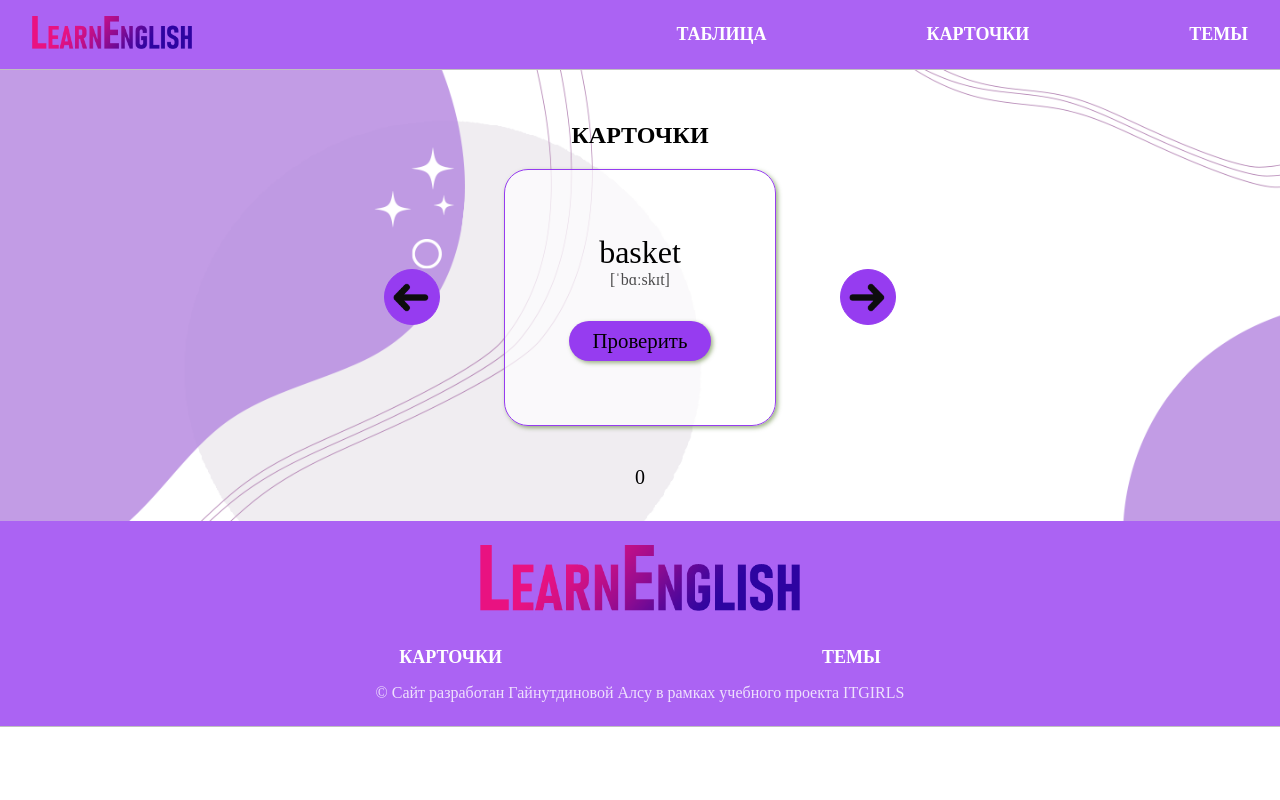
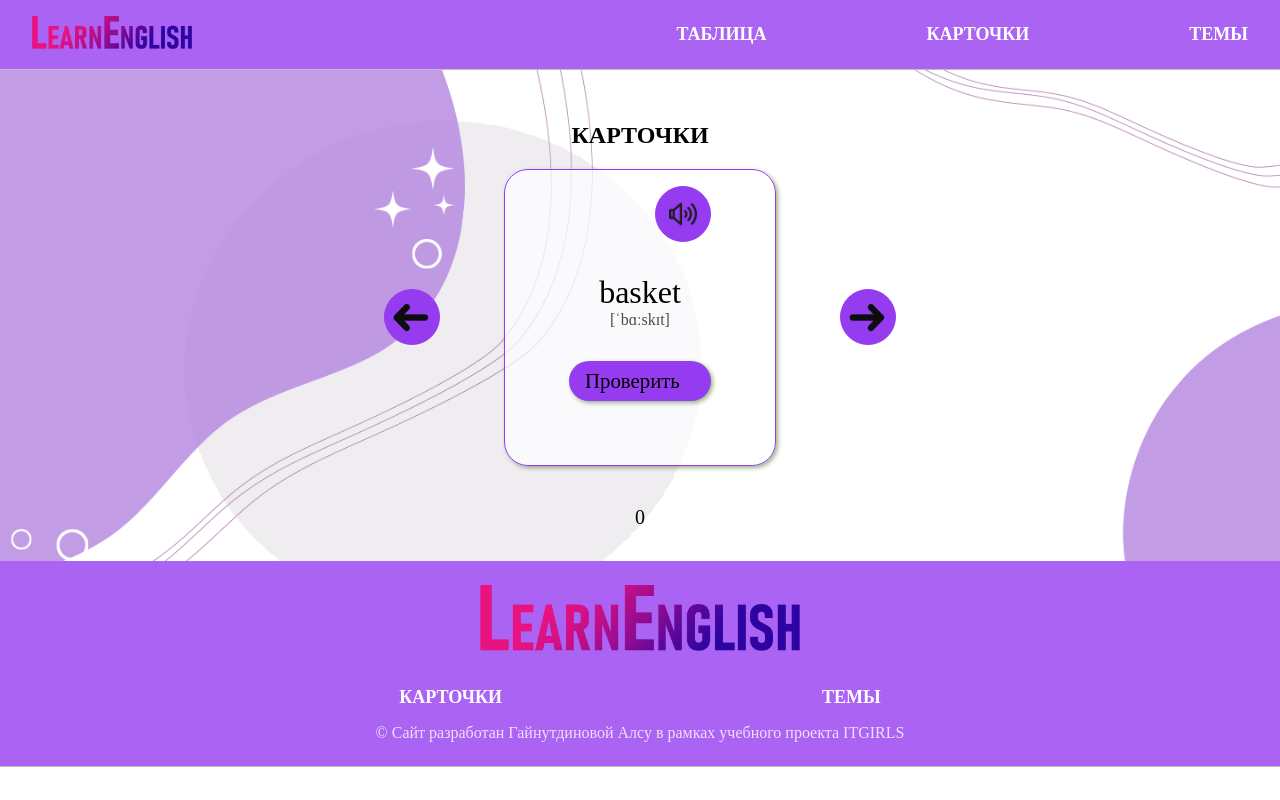
Before and after one commit to AlsuGai/learn-language, a React (Vite) app: page /learn-language/cards in a window 1280 px wide. Built offline with nearby package versions, Linux system fonts and the light colour scheme.

Commit message:
add speech text

```diff
--- a/src/Component/CreateWordCard/CreateWordCard.jsx
+++ b/src/Component/CreateWordCard/CreateWordCard.jsx
@@ -1,3 +1,4 @@
+import img_sound from "../../assets/images/sound.png";
 import { useState, useEffect } from 'react';
 import styles from './CreateWordCard.module.scss'
 
@@ -11,9 +12,21 @@
         editCounter();
     }
 
+    const speechText = () => {
+        const speechUtterance = new SpeechSynthesisUtterance();
+        speechUtterance.text = english;
+        speechSynthesis.speak(speechUtterance);
+    }
+
+
     return (
         <div className={styles.cardform} key={id}>
             <div>
+            <div className={styles.cardform__rigth} >
+            <button onClick={speechText}>
+         <img src={img_sound} alt="Воспроизвести" />
+        </button>
+        </div>
             <div className={styles.cardform__english}>{english}</div>
             <div className={styles.cardform__transcriprion}>{transcription}</div>
             </div>
--- a/src/Component/CreateWordCard/CreateWordCard.module.scss
+++ b/src/Component/CreateWordCard/CreateWordCard.module.scss
@@ -4,12 +4,18 @@
     justify-content: center;
     text-align: center;
     border: 1px solid rgb(150, 60, 240);
-    padding: 4rem;
+    padding: 0 4rem 4rem;
     background-color: rgba($color: white, $alpha: 0.7);
     border-radius: 1.5rem;
     box-shadow: 2px 2px 4px rgba(61, 105, 16, 0.5);
     width: 17rem;
     animation: rotateCard 1s linear;
+
+    &__rigth {
+        display: flex;
+        justify-content: right;
+        padding-top: 1rem;
+    }
 
     @keyframes rotateCard {
         0% {
@@ -24,6 +30,7 @@
         font-size: 2rem;
         font-weight: 500;
         animation: rotateCard 1s linear;
+        padding-top: 2rem;
     }
 
     &__transcriprion {
@@ -37,6 +44,13 @@
         font-size: 1.5rem;
         font-weight: 400;
     }
+
+    button {
+        display: flex;
+        align-items: center;
+        justify-content: center;
+        animation: rotateCard 1s linear;
+    }
 }
 
 .cardbutton {
@@ -49,6 +63,7 @@
     font-weight: 400;
     transition:0.5s;
     animation: rotateCard 1s linear;
+    padding-right: 2rem;
 }
 
 .cardbutton:hover {
--- a/src/Component/CreateWordTable/CreateWordTable.jsx
+++ b/src/Component/CreateWordTable/CreateWordTable.jsx
@@ -37,6 +37,13 @@
 });
 setEditing(false);
 };
+
+const speechText = (e) => {
+    e.preventDefault()
+    const speechUtterance = new SpeechSynthesisUtterance();
+    speechUtterance.text = english;
+    speechSynthesis.speak(speechUtterance);
+}
 
 return (
 <div className={styles.word} key={id}>
@@ -113,7 +120,7 @@
 </button>
 </>
 )}
-<button>
+<button onClick={speechText}>
 <img src={img_sound} alt="Воспроизнести" />
 </button>
 </div>
--- a/src/Component/CreateWordTable/CreateWordTable.module.scss
+++ b/src/Component/CreateWordTable/CreateWordTable.module.scss
@@ -26,7 +26,7 @@
     background-color: rgba($color: white, $alpha: 0.4);
     font-size: 1rem;
     height: 3.5rem;
-    width: 13rem;
+    width: 15rem;
 
     button {
         background-color: rgb(150, 60, 240);
--- a/src/Pages/Table/Table.jsx
+++ b/src/Pages/Table/Table.jsx
@@ -13,6 +13,8 @@
         e.preventDefault();
     setEditing(!editing);
     };
+
+
 
 
     useEffect(() => {
--- a/src/Pages/Table/Table.module.scss
+++ b/src/Pages/Table/Table.module.scss
@@ -50,7 +50,7 @@
     background-image: linear-gradient(to left, rgb(61, 6,158), rgb(224, 18,131));
     font-size: 1rem;
     height: 3.5rem;
-    width: 13rem;
+    width: 15rem;
 }
 
 .button:hover {
```
